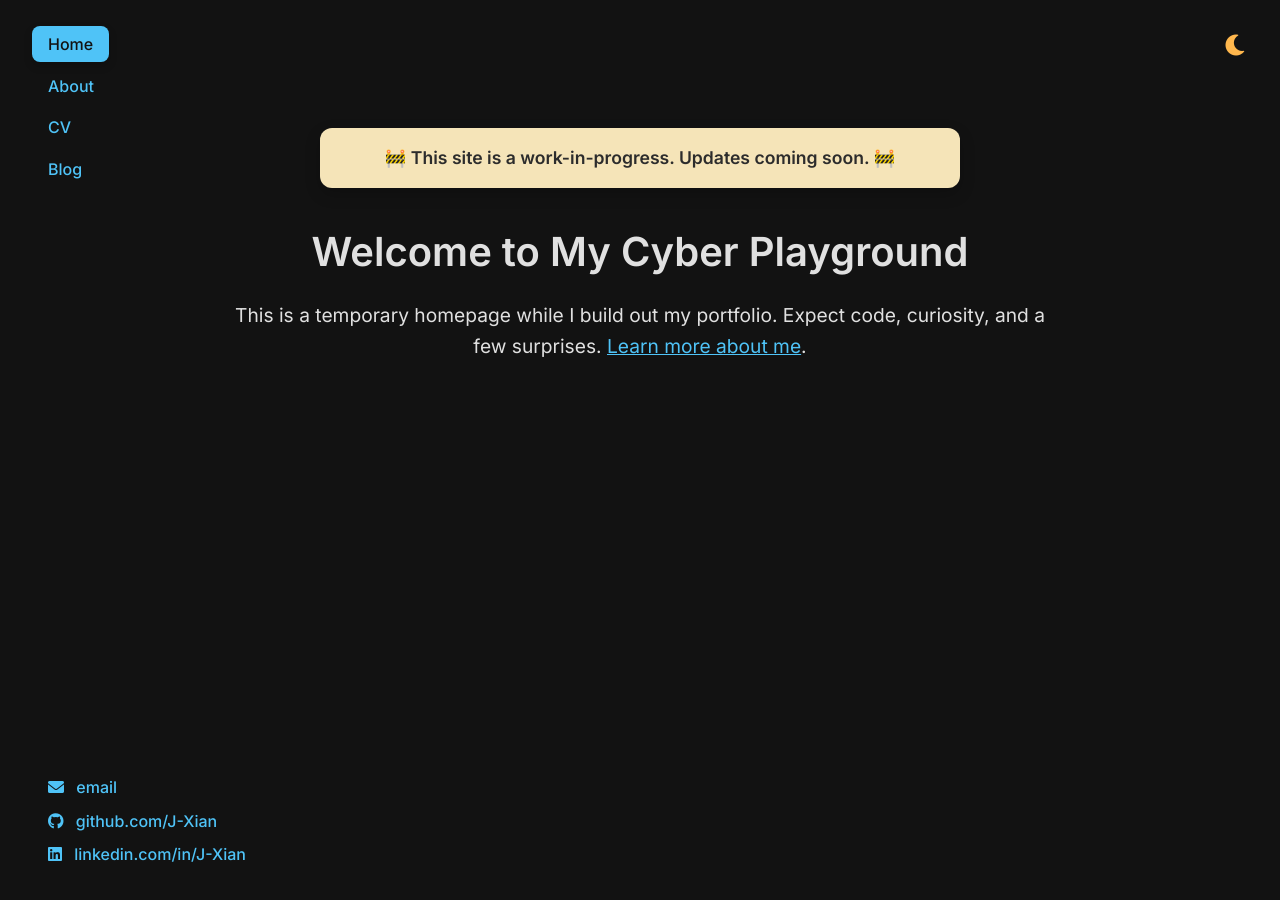
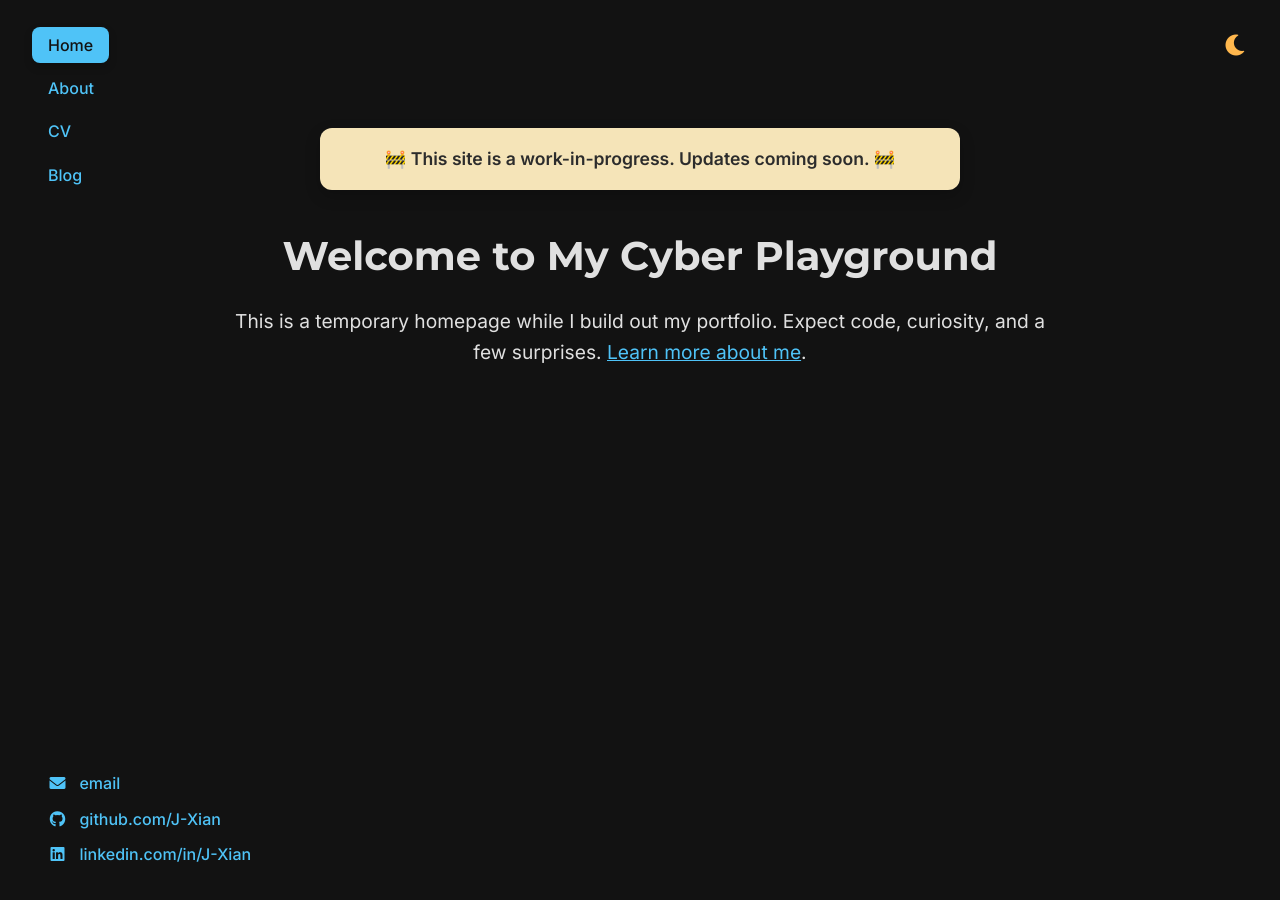
Before and after one commit to J-Xian/J-Xian.github.io, a Jekyll site: the page built from index.html, in a window 1280 px wide. Built offline with Jekyll 4.4.1, drawn with Linux system fonts in a browser that asks for light colours.

Commit message:
Update main.css

```diff
--- a/css/main.css
+++ b/css/main.css
@@ -3,14 +3,15 @@
   --text-color: #e0e0e0;
   --link-color: #4fc3f7;
   --accent-color: #ffb74d;
-  --font-family: 'Inter', sans-serif;
+  --font-family-body: 'Inter', sans-serif;
+  --font-family-heading: 'Montserrat', sans-serif;
 }
 
 body {
   background-color: var(--bg-color);
   color: var(--text-color);
-  font-family: var(--font-family);
-  line-height: 1.6;
+  font-family: var(--font-family-body);
+  line-height: 1.7; /* Increased for better readability */
   transition: background-color 0.3s ease, color 0.3s ease;
 }
 
@@ -92,6 +93,8 @@ footer ul {
 
 .footer-link i {
   margin-right: 0.5rem;
+  width: 1.2rem;
+  text-align: center;
 }
 
 /* Theme Toggle */
@@ -130,6 +133,7 @@ footer ul {
   font-weight: bold;
   margin-bottom: 1rem;
   color: var(--text-color);
+  font-family: var(--font-family-heading); /* Apply new heading font */
 }
 
 .hero-paragraph {
@@ -156,8 +160,7 @@ footer ul {
   max-width: 640px;
   margin: 2rem auto;
   position: relative;
-  /* Now handled by CSS animation for reliability */
-  animation: slideDownFade 3s ease-out forwards;
+  animation: fadeIn 1s ease-out;
 }
 
 .wip-banner:hover {
@@ -165,15 +168,9 @@ footer ul {
   transform: translateY(-2px);
 }
 
-@keyframes slideDownFade {
-  from {
-    transform: translateY(-200%);
-    opacity: 0;
-  }
-  to {
-    transform: translateY(0);
-    opacity: 1;
-  }
+@keyframes fadeIn {
+  from { opacity: 0; }
+  to { opacity: 1; }
 }
 
 /* Fade-in Animation */
@@ -188,42 +185,50 @@ footer ul {
   transform: translateY(0);
 }
 
+/* CV Page Download Button */
+.button {
+  display: inline-block;
+  background-color: var(--link-color);
+  color: var(--bg-color);
+  padding: 1rem 2rem;
+  border-radius: 8px;
+  font-weight: bold;
+  text-decoration: none;
+  transition: transform 0.3s ease, box-shadow 0.3s ease;
+  margin-top: 2rem;
+}
+
+.button:hover {
+  transform: translateY(-3px);
+  box-shadow: 0 6px 12px rgba(0, 0, 0, 0.25);
+}
+
 /* Responsive Design for Mobile Devices */
 @media (max-width: 600px) {
-  /* Adjusting top and bottom padding for more space */
   body {
     padding-top: 5rem;
     padding-bottom: 5rem;
   }
-
   .container {
-    padding: 2rem 1rem; /* Reduce padding on mobile */
+    padding: 2rem 1rem;
   }
-
-  /* Make navigation non-fixed on mobile and center them */
-  nav {
+  nav, footer {
     position: static;
     display: flex;
     justify-content: center;
     width: 100%;
     margin: 1rem 0;
   }
-
   nav ul {
     flex-direction: row;
-    justify-content: center;
-    gap: 0.5rem; /* Reduce gap for tighter layout */
+    gap: 0.5rem;
   }
-
   .hero-heading {
     font-size: 2rem;
   }
-
   .hero-paragraph {
     font-size: 1rem;
   }
-
-  /* Keep theme toggle fixed at the top right for mobile */
   #theme-toggle {
     position: fixed;
     top: 2rem;
@@ -231,27 +236,14 @@ footer ul {
     margin: 0;
     display: block;
   }
-
-  /* Make footer non-fixed on mobile and center it */
-  footer {
-    position: static;
-    display: flex;
-    justify-content: center;
-    width: 100%;
-    margin: 1rem 0;
+  footer ul {
+    flex-direction: column; /* Re-flow to a column to prevent overshooting */
+    align-items: center; /* Center the column */
+    gap: 0.5rem;
   }
-
-  footer ul {
-    flex-direction: row;
-    justify-content: center;
-    gap: 0.5rem;
-    flex-wrap: wrap; /* Allow links to wrap to the next line */
-  }
-
   .footer-link {
     white-space: nowrap;
   }
-
   .wip-banner {
     padding: 0.5rem 1rem;
     font-size: 0.8rem;
```
